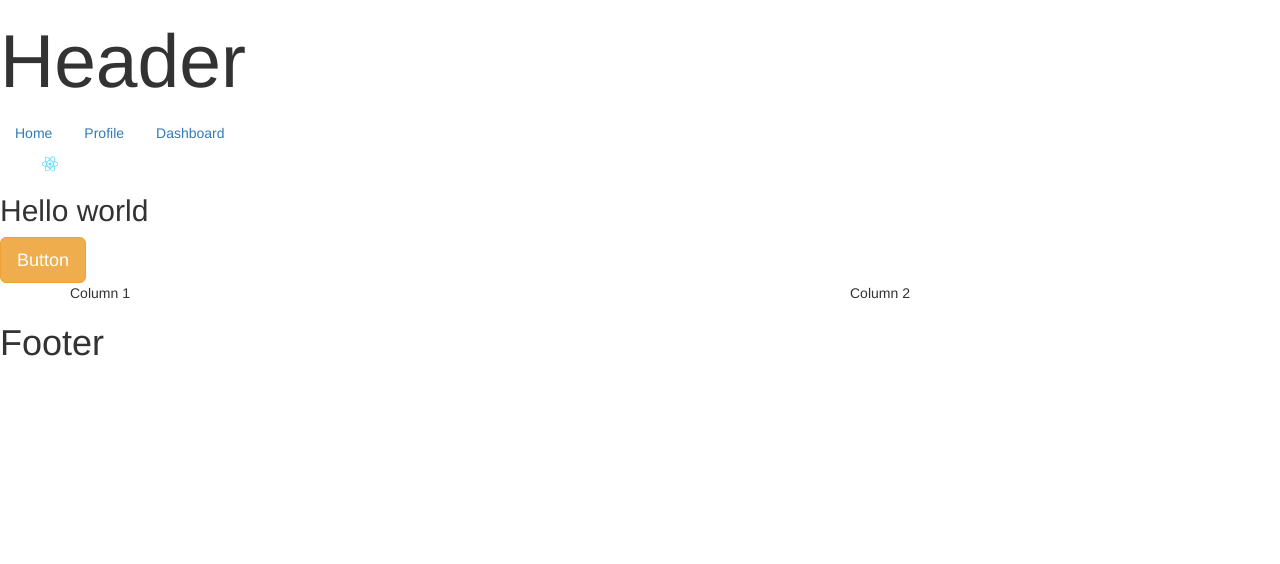
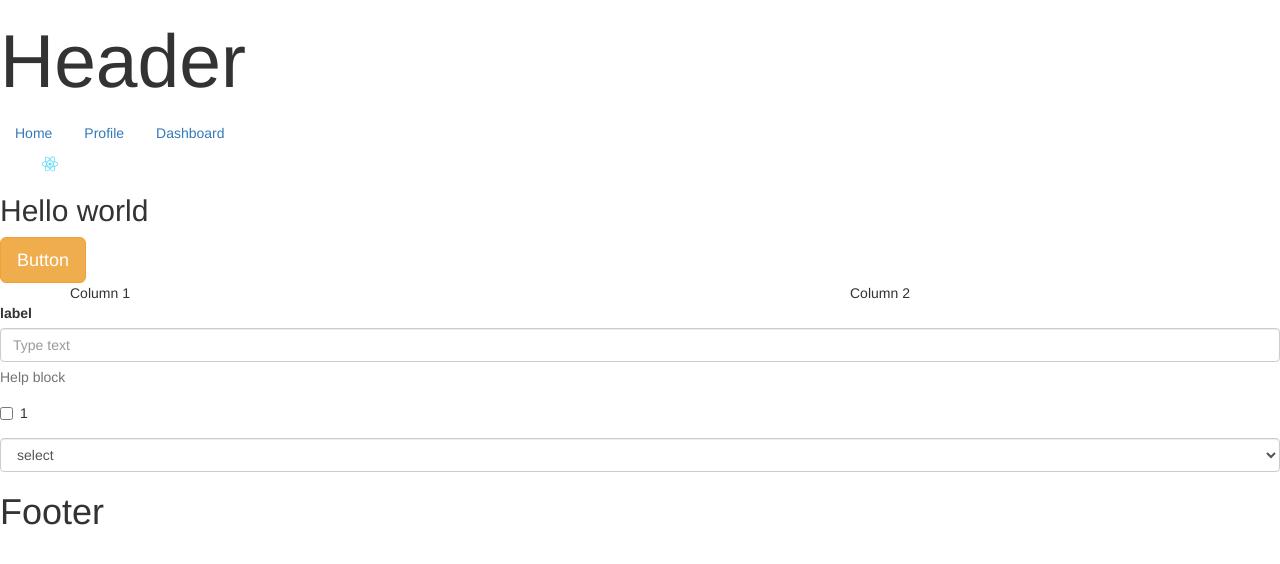
Before and after one commit to jakubfedyk/react_cw, a React (Create React App) app in the folder react-component/: page / in a window 1280 px wide. Shown: the top 564 px of the page. Built offline with nearby package versions, Linux system fonts and the light colour scheme.

Commit message:
react bootstrap form

```diff
--- a/react-component/src/components/Home.js
+++ b/react-component/src/components/Home.js
@@ -1,5 +1,5 @@
 import React from 'react';
-import {Grid, Row, Col, Button} from 'react-bootstrap';
+import {Grid, Row, Col, Button, Form, FormControl, FormGroup, ControlLabel, HelpBlock, Checkbox} from 'react-bootstrap';
 
 const Home = () => {
     const handleClick = () => {
@@ -14,6 +14,23 @@ const Home = () => {
                     <Col xs={6} md={4}>Column 2</Col>
                 </Row>
             </Grid>
+
+            <Form>
+                <FormGroup>
+                    <ControlLabel>label</ControlLabel>
+                    <FormControl type='text' placeholder='Type text'></FormControl>
+                    <HelpBlock>Help block</HelpBlock>
+                </FormGroup>
+                <FormGroup>
+                    <Checkbox inline>1</Checkbox>
+                </FormGroup>
+                <FormGroup>
+                    <FormControl componentClass='select' placeholder='select'>
+                        <option value='select'>select</option>
+                        <option value='other'>...</option>
+                    </FormControl>
+                </FormGroup>
+            </Form>
         </div>
     );
 };
```
